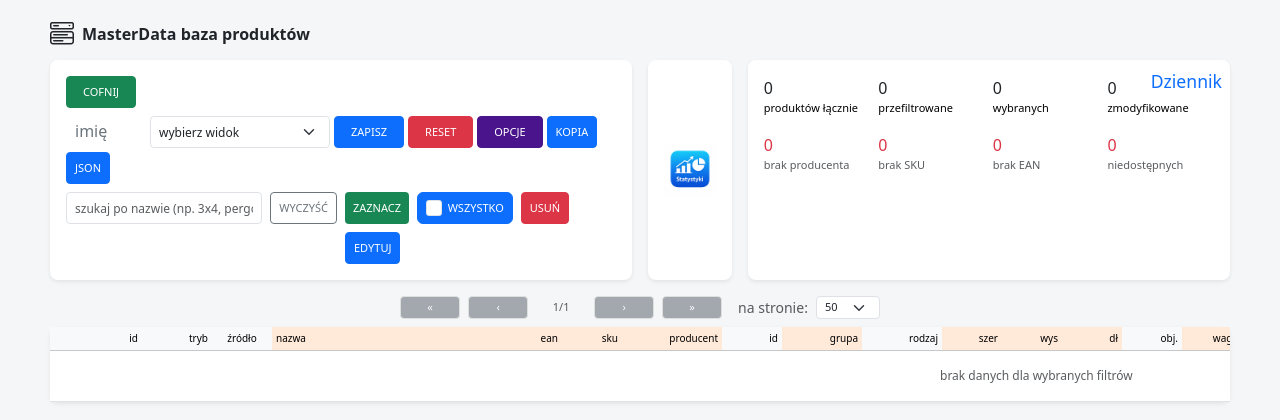
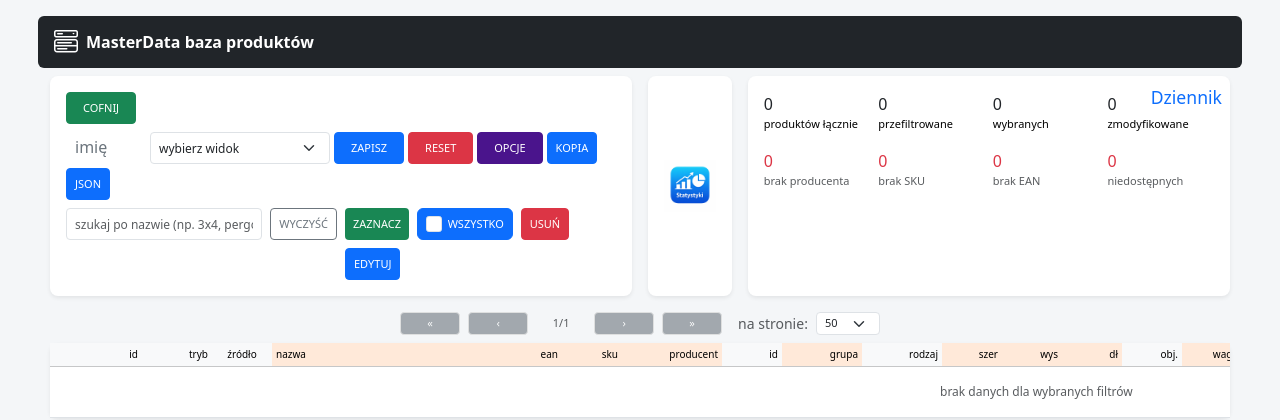
Before and after one commit to batgraf/masterdata, a Flask app: page / in a window 1280 px wide. Shown: the top 420 px of the page. Run offline with Flask 3, Linux system fonts and the light colour scheme; data that the repository does not hold is empty; some libraries are stand-ins or nearby versions.

Commit message:
zmiana 25: pasek nagłówka #212529
Made-with: Cursor

```diff
--- a/templates/index.html
+++ b/templates/index.html
@@ -25,6 +25,16 @@
         margin-left: 50px;
         margin-right: 50px;
       }
+      .page-header-bar {
+        background-color: #212529;
+        color: #fff;
+        padding: 0.5rem 1rem;
+        border-radius: 0.375rem;
+      }
+      .page-header-bar .bi,
+      .page-header-bar span {
+        color: inherit;
+      }
       /* Ujednolicone: przyciski, listy, wyszukiwarka (Blok1, Blok2) – ta sama wysokość i czcionka */
       .page-wrap > .row.g-3 .btn.btn-sm {
         height: 2rem;
@@ -616,9 +626,9 @@
     <img id="ulaRabbit" src="/static/krolik.png" alt="" role="presentation" style="display: none; position: fixed; right: 50px; top: 50%; transform: translateY(-50%); height: 120px; width: auto; z-index: 9999; pointer-events: none;">
     <div id="liveChangeToasts" class="position-fixed top-0 end-0 p-3" style="z-index: 1050; max-width: 360px;" aria-live="polite"></div>
     <div class="page-wrap mb-4 mt-3">
-      <!-- Nagłówek: logo + tytuł -->
+      <!-- Nagłówek: pasek logo + tytuł (#212529) -->
       <div class="row mb-2">
-        <div class="col-12">
+        <div class="col-12 page-header-bar">
           <div class="d-flex align-items-center gap-2">
             <i class="bi bi-menu-button-wide" style="font-size: 1.5rem;" aria-hidden="true"></i>
             <span class="fw-semibold">MasterData baza produktów</span>
```
